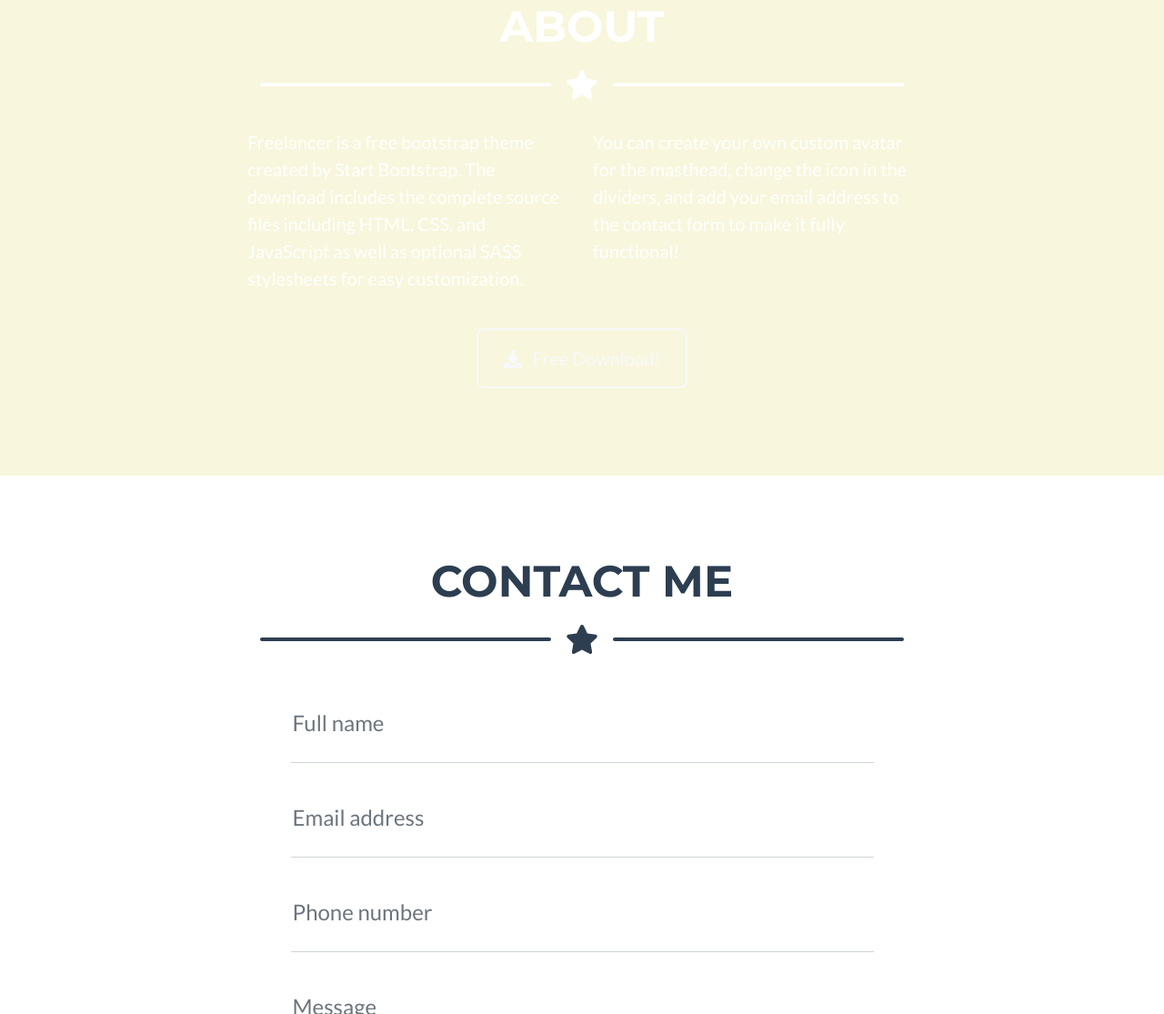
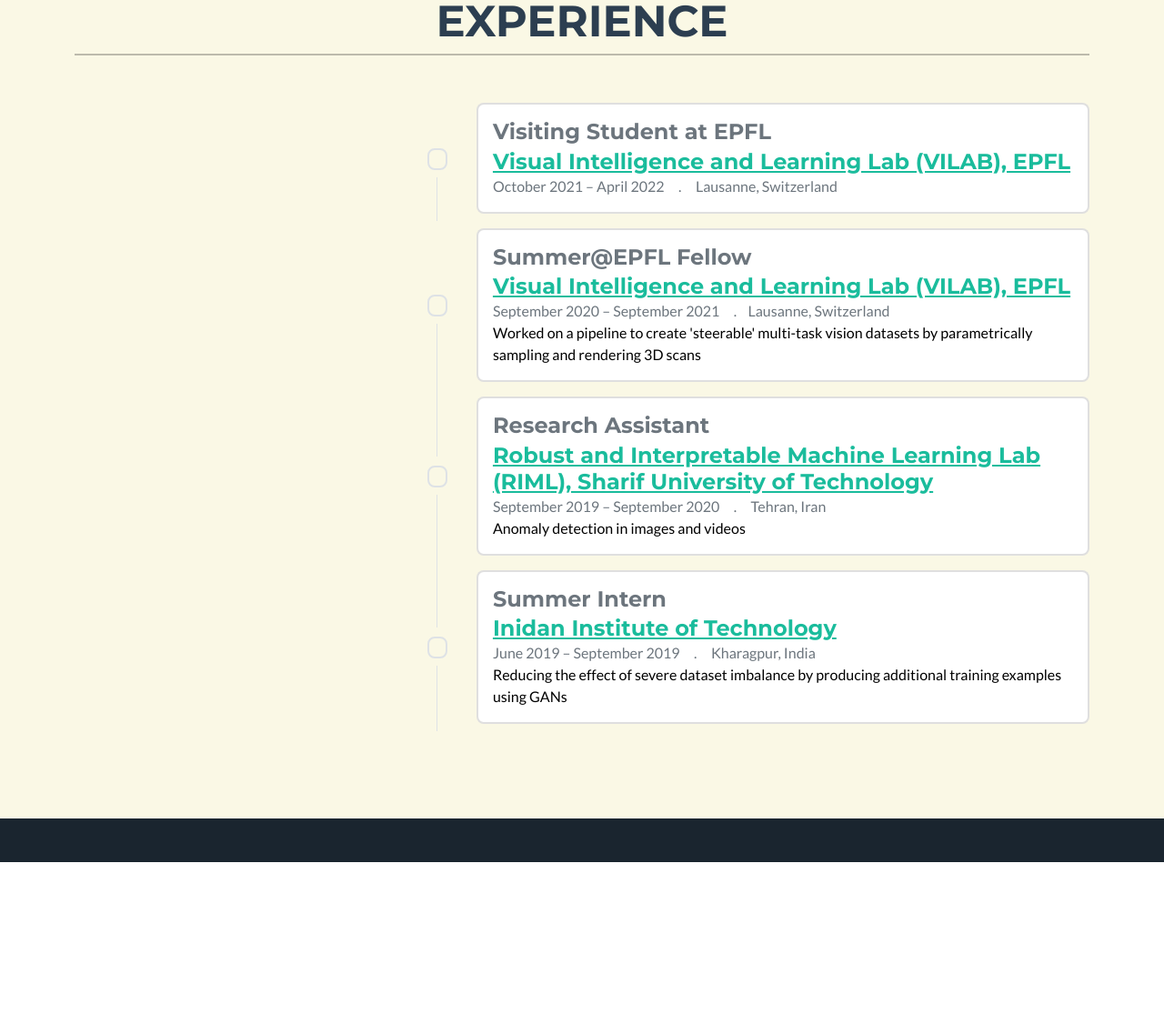
Before and after one commit to Ainaz99/Ainaz99.github.io, a plain HTML site: page index.html in a window 1280 px wide. Shown: the part 1685-2800 px from the top of the page at 91% size. After the commit the page ends 2633 px from the top, so only its background shows below. Drawn offline with nearby package versions, Linux system fonts and the light colour scheme.

Commit message:
publish version

```diff
--- a/index.html
+++ b/index.html
@@ -30,37 +30,66 @@
                 </button>
                 <div class="collapse navbar-collapse" id="navbarResponsive">
                     <ul class="navbar-nav ms-auto">
-                        <li class="nav-item mx-0 mx-lg-1"><a class="nav-link py-3 px-0 px-lg-3 rounded" href="#portfolio">Publications</a></li>
-                        <li class="nav-item mx-0 mx-lg-1"><a class="nav-link py-3 px-0 px-lg-3 rounded" href="#about">About</a></li>
-                        <li class="nav-item mx-0 mx-lg-1"><a class="nav-link py-3 px-0 px-lg-3 rounded" href="#contact">Contact</a></li>
+                        <li class="nav-item mx-0 mx-lg-1"><a class="nav-link py-3 px-0 px-lg-3 rounded" href="#publications">Publications</a></li>
+                        <li class="nav-item mx-0 mx-lg-1"><a class="nav-link py-3 px-0 px-lg-3 rounded" href="#experience">Experience</a></li>
+                        <!-- <li class="nav-item mx-0 mx-lg-1"><a class="nav-link py-3 px-0 px-lg-3 rounded" href="#contact">Contact</a></li> -->
                     </ul>
                 </div>
             </div>
         </nav>
         <!-- Masthead-->
-        <header class="masthead bg-primary text-black text-center">
-            <div class="container d-flex align-items-center flex-column">
-                <!-- Masthead Avatar Image-->
-                <img class="masthead-avatar mb-5" src="assets/img/profile.png" alt="..." />
-                <!-- Masthead Heading-->
-                <h1 class="masthead-heading mb-0">Hi! I'm Ainaz Eftekhar.</h1>
-                <!-- Icon Divider-->
-                <hr>
-                <!-- <div class="divider-custom divider-light"> -->
-                    <!-- <div class="divider-custom-line"></div> -->
-                    <!-- <div class="divider-custom-icon"><i class="fas fa-star"></i></div> -->
-                    <!-- <div class="divider-custom-line"></div> -->
-                <!-- </div> -->
-                <!-- Masthead Subheading-->
-                <p class="masthead-subheading font-weight-light mb-0">
-                    I'm a last-year bachelor student in computer engineering at Sharif University of Technology. <br>
-                    I'm also a visiting student at EPFL working in <a class="text-warning" href="https://vilab.epfl.ch">
-                    Visual Intelligence and Learning Laboratory (VILAB)</a> under supervision of <a class="text-warning" href="https://vilab.epfl.ch/zamir/">Amir Zamir</a>.
+
+
+        <header class="masthead bg-primary text-center">
+            <div class="container">
+              <div class="row">
+                <div class="col-md-3 element">
+                  <!-- Masthead Avatar Image -->
+                  <img class="masthead-avatar img-fluid rounded-circle mb-2" src="assets/img/profile.png" alt="">
+                  <div class="mt-2 mb-1 text-center">
+                    <a class="btn btn-outline-primary btn-social ml-1 mb-1" href="mailto:ainaz.eftekhar@gmail.com">
+                      <i class="fas fa-envelope"></i>
+                    </a>
+                    <a class="btn btn-outline-primary btn-social ml-1 mb-1" href="https://www.linkedin.com/in/ainaz-eftekhar-030552171/" target="_blank">
+                      <i class="fab fa-fw fa-linkedin-in"></i>
+                    </a>
+                    <a class="btn btn-outline-primary btn-social ml-1 mb-1" href="https://github.com/Ainaz99" target="_blank">
+                      <i class="fab fa-github"></i>
+                    </a>
+                  </div>
+
+                </div>
+                <div class="col-md-7 element text-left text-black">
+                  <h2 class="masthead-heading mt-2 mb-4">Hi! I'm Ainaz Eftekhar. </h2>
+
+
+                  <p style="font-size:20px;">
+                    I am a last-year bachelor student in computer engineering at Sharif University of Technology.
+                    I'm also a visiting student at EPFL working in 3D computer vision in <a href="https://vilab.epfl.ch" target="_blank" class="font-underline">
+                    Visual Intelligence and Learning Laboratory (VILAB)</a>, under supervision of
+                    <a href="https://vilab.epfl.ch/zamir/" target="_blank" class="font-underline"> Amir Zamir</a>. I'm planning to start my graduate studies
+                    from Fall 2022.
                   </p>
+
+                  <p style="font-size:20px;">
+                    My research interest lies at the intersection of computer vision (especially 3D vision) and machine learning.
+                    We all live in a 3D world. If we want agents that can actively perceive and interact
+                    with their environment, we should be able to build systems that can understand the
+                    3D structure of the world from the 2-dimensional images captured by cameras.
+                  </p>
+
+
+                </div>
+              </div>
             </div>
           </header>
+
+
+
+
+
         <!-- Portfolio Section-->
-        <section class="page-section portfolio" id="portfolio">
+        <section class="page-section portfolio" id="publications">
             <div class="container">
                 <!-- Portfolio Section Heading-->
                 <h2 class="page-section-heading text-center text-uppercase text-secondary mb-0">Publications</h2>
@@ -144,138 +173,189 @@
 
 
 
+
+
         <!-- About Section-->
-        <section class="page-section bg-primary text-white mb-0" id="about">
+        <section class="page-section bg-primary text-black mb-0" id="experience">
             <div class="container">
                 <!-- About Section Heading-->
-                <h2 class="page-section-heading text-center text-uppercase text-white">About</h2>
+                <h2 class="page-section-heading text-center text-uppercase text-secondary mb-0">Experience</h2>
                 <!-- Icon Divider-->
+                <hr>
                 <div class="divider-custom divider-light">
-                    <div class="divider-custom-line"></div>
-                    <div class="divider-custom-icon"><i class="fas fa-star"></i></div>
-                    <div class="divider-custom-line"></div>
+
                 </div>
                 <!-- About Section Content-->
                 <div class="row">
-                    <div class="col-lg-4 ms-auto"><p class="lead">Freelancer is a free bootstrap theme created by Start Bootstrap. The download includes the complete source files including HTML, CSS, and JavaScript as well as optional SASS stylesheets for easy customization.</p></div>
-                    <div class="col-lg-4 me-auto"><p class="lead">You can create your own custom avatar for the masthead, change the icon in the dividers, and add your email address to the contact form to make it fully functional!</p></div>
+                    <div class="col-12 col-lg-4 section-heading">
+
+
                     </div>
-                <!-- About Section Button-->
-                <div class="text-center mt-4">
-                    <a class="btn btn-xl btn-outline-light" href="https://startbootstrap.com/theme/freelancer/">
-                        <i class="fas fa-download me-2"></i>
-                        Free Download!
-                    </a>
+                    <div class="col-12 col-lg-8">
+
+                      <div class="row experience">
+
+                        <div class="col-auto text-center flex-column d-none d-sm-flex">
+                          <div class="row h-50">
+                            <div class="col ">&nbsp;</div>
+                            <div class="col">&nbsp;</div>
+                          </div>
+                          <div class="m-2">
+                            <span class="badge badge-pill border exp-fill">&nbsp;</span>
+                          </div>
+                          <div class="row h-50">
+                            <div class="col border-right">&nbsp;</div>
+                            <div class="col">&nbsp;</div>
                           </div>
                         </div>
-        </section>
-        <!-- Contact Section-->
-        <section class="page-section" id="contact">
-            <div class="container">
-                <!-- Contact Section Heading-->
-                <h2 class="page-section-heading text-center text-uppercase text-secondary mb-0">Contact Me</h2>
-                <!-- Icon Divider-->
-                <div class="divider-custom">
-                    <div class="divider-custom-line"></div>
-                    <div class="divider-custom-icon"><i class="fas fa-star"></i></div>
-                    <div class="divider-custom-line"></div>
+
+                        <div class="col py-2">
+                          <div class="card">
+                            <div class="card-body">
+                              <h4 class="card-title exp-title text-muted mt-0 mb-1">Visiting Student at EPFL</h4>
+                              <h4 class="card-title exp-company text-muted my-0"><a href="https://vilab.epfl.ch/" target="_blank" rel="noopener">Visual Intelligence and Learning Lab (VILAB), EPFL</a></h4>
+                              <div class="text-muted exp-meta">
+                                October 2021 –
+
+                                  April 2022
+
+
+                                  <span class="middot-divider"></span>
+                                  <span>  &nbsp &nbsp   .   &nbsp &nbsp Lausanne, Switzerland</span>
+
                               </div>
-                <!-- Contact Section Form-->
-                <div class="row justify-content-center">
-                    <div class="col-lg-8 col-xl-7">
-                        <!-- * * * * * * * * * * * * * * *-->
-                        <!-- * * SB Forms Contact Form * *-->
-                        <!-- * * * * * * * * * * * * * * *-->
-                        <!-- This form is pre-integrated with SB Forms.-->
-                        <!-- To make this form functional, sign up at-->
-                        <!-- https://startbootstrap.com/solution/contact-forms-->
-                        <!-- to get an API token!-->
-                        <form id="contactForm" data-sb-form-api-token="API_TOKEN">
-                            <!-- Name input-->
-                            <div class="form-floating mb-3">
-                                <input class="form-control" id="name" type="text" placeholder="Enter your name..." data-sb-validations="required" />
-                                <label for="name">Full name</label>
-                                <div class="invalid-feedback" data-sb-feedback="name:required">A name is required.</div>
-                            </div>
-                            <!-- Email address input-->
-                            <div class="form-floating mb-3">
-                                <input class="form-control" id="email" type="email" placeholder="name@example.com" data-sb-validations="required,email" />
-                                <label for="email">Email address</label>
-                                <div class="invalid-feedback" data-sb-feedback="email:required">An email is required.</div>
-                                <div class="invalid-feedback" data-sb-feedback="email:email">Email is not valid.</div>
-                            </div>
-                            <!-- Phone number input-->
-                            <div class="form-floating mb-3">
-                                <input class="form-control" id="phone" type="tel" placeholder="(123) 456-7890" data-sb-validations="required" />
-                                <label for="phone">Phone number</label>
-                                <div class="invalid-feedback" data-sb-feedback="phone:required">A phone number is required.</div>
-                            </div>
-                            <!-- Message input-->
-                            <div class="form-floating mb-3">
-                                <textarea class="form-control" id="message" type="text" placeholder="Enter your message here..." style="height: 10rem" data-sb-validations="required"></textarea>
-                                <label for="message">Message</label>
-                                <div class="invalid-feedback" data-sb-feedback="message:required">A message is required.</div>
-                            </div>
-                            <!-- Submit success message-->
-                            <!---->
-                            <!-- This is what your users will see when the form-->
-                            <!-- has successfully submitted-->
-                            <div class="d-none" id="submitSuccessMessage">
-                                <div class="text-center mb-3">
-                                    <div class="fw-bolder">Form submission successful!</div>
-                                    To activate this form, sign up at
-                                    <br />
-                                    <a href="https://startbootstrap.com/solution/contact-forms">https://startbootstrap.com/solution/contact-forms</a>
-                                </div>
-                            </div>
-                            <!-- Submit error message-->
-                            <!---->
-                            <!-- This is what your users will see when there is-->
-                            <!-- an error submitting the form-->
-                            <div class="d-none" id="submitErrorMessage"><div class="text-center text-danger mb-3">Error sending message!</div></div>
-                            <!-- Submit Button-->
-                            <button class="btn btn-primary btn-xl disabled" id="submitButton" type="submit">Send</button>
-                        </form>
+                              <div class="card-text"></div>
                             </div>
                           </div>
                         </div>
-        </section>
-        <!-- Footer-->
-        <footer class="footer text-center">
-            <div class="container">
-                <div class="row">
-                    <!-- Footer Location-->
-                    <div class="col-lg-4 mb-5 mb-lg-0">
-                        <h4 class="text-uppercase mb-4">Location</h4>
-                        <p class="lead mb-0">
-                            2215 John Daniel Drive
-                            <br />
-                            Clark, MO 65243
-                        </p>
                       </div>
-                    <!-- Footer Social Icons-->
-                    <div class="col-lg-4 mb-5 mb-lg-0">
-                        <h4 class="text-uppercase mb-4">Around the Web</h4>
-                        <a class="btn btn-outline-light btn-social mx-1" href="#!"><i class="fab fa-fw fa-facebook-f"></i></a>
-                        <a class="btn btn-outline-light btn-social mx-1" href="#!"><i class="fab fa-fw fa-twitter"></i></a>
-                        <a class="btn btn-outline-light btn-social mx-1" href="#!"><i class="fab fa-fw fa-linkedin-in"></i></a>
-                        <a class="btn btn-outline-light btn-social mx-1" href="#!"><i class="fab fa-fw fa-dribbble"></i></a>
+
+                      <div class="row experience">
+
+                        <div class="col-auto text-center flex-column d-none d-sm-flex">
+                          <div class="row h-50">
+                            <div class="col ">&nbsp;</div>
+                            <div class="col">&nbsp;</div>
                           </div>
-                    <!-- Footer About Text-->
-                    <div class="col-lg-4">
-                        <h4 class="text-uppercase mb-4">About Freelancer</h4>
-                        <p class="lead mb-0">
-                            Freelance is a free to use, MIT licensed Bootstrap theme created by
-                            <a href="http://startbootstrap.com">Start Bootstrap</a>
-                            .
-                        </p>
+                          <div class="m-2">
+                            <span class="badge badge-pill border exp-fill">&nbsp;</span>
+                          </div>
+                          <div class="row h-50">
+                            <div class="col border-right">&nbsp;</div>
+                            <div class="col">&nbsp;</div>
+                          </div>
+                        </div>
+
+                        <div class="col py-2">
+                            <div class="card">
+                              <div class="card-body">
+                                <h4 class="card-title exp-title text-muted mt-0 mb-1">Summer@EPFL Fellow</h4>
+                                <h4 class="card-title exp-company text-muted my-0"><a href="https://vilab.epfl.ch/" target="_blank" rel="noopener">Visual Intelligence and Learning Lab (VILAB), EPFL</a></h4>
+                                <div class="text-muted exp-meta">
+                                  September 2020 –
+
+                                    September 2021
+
+
+                                    <span class="middot-divider"></span>
+                                    <span> &nbsp &nbsp . &nbsp &nbspLausanne, Switzerland</span>
+
+                                </div>
+                                <div class="card-text">Worked on a pipeline to create 'steerable' multi-task vision datasets
+                                     by parametrically sampling and rendering 3D scans</div>
                               </div>
                             </div>
                           </div>
-        </footer>
+                      </div>
+
+                      <div class="row experience">
+
+                        <div class="col-auto text-center flex-column d-none d-sm-flex">
+                          <div class="row h-50">
+                            <div class="col border-right">&nbsp;</div>
+                            <div class="col">&nbsp;</div>
+                          </div>
+                          <div class="m-2">
+                            <span class="badge badge-pill border ">&nbsp;</span>
+                          </div>
+                          <div class="row h-50">
+                            <div class="col border-right">&nbsp;</div>
+                            <div class="col">&nbsp;</div>
+                          </div>
+                        </div>
+
+                        <div class="col py-2">
+                          <div class="card">
+                            <div class="card-body">
+                              <h4 class="card-title exp-title text-muted mt-0 mb-1">Research Assistant</h4>
+                              <h4 class="card-title exp-company text-muted my-0"><a href="" target="_blank" rel="noopener">Robust and Interpretable Machine Learning Lab (RIML), Sharif University of Technology</a></h4>
+                              <div class="text-muted exp-meta">
+                                September 2019 –
+
+                                  September 2020
+
+
+                                  <span class="middot-divider"></span>
+                                  <span> &nbsp &nbsp . &nbsp &nbsp Tehran, Iran</span>
+
+                              </div>
+                              <div class="card-text">Anomaly detection in images and videos</div>
+                            </div>
+                          </div>
+                        </div>
+                      </div>
+
+                      <div class="row experience">
+
+                        <div class="col-auto text-center flex-column d-none d-sm-flex">
+                          <div class="row h-50">
+                            <div class="col border-right">&nbsp;</div>
+                            <div class="col">&nbsp;</div>
+                          </div>
+                          <div class="m-2">
+                            <span class="badge badge-pill border ">&nbsp;</span>
+                          </div>
+                          <div class="row h-50">
+                            <div class="col border-right">&nbsp;</div>
+                            <div class="col">&nbsp;</div>
+                          </div>
+                        </div>
+
+                        <div class="col py-2">
+                          <div class="card">
+                            <div class="card-body">
+                              <h4 class="card-title exp-title text-muted mt-0 mb-1">Summer Intern</h4>
+                              <h4 class="card-title exp-company text-muted my-0"><a href="http://cse.iitkgp.ac.in" target="_blank" rel="noopener">Inidan Institute of Technology</a></h4>
+                              <div class="text-muted exp-meta">
+                                June 2019 –
+
+                                  September 2019
+
+
+                                  <span class="middot-divider"></span>
+                                  <span> &nbsp &nbsp . &nbsp &nbsp Kharagpur, India</span>
+
+                              </div>
+                              <div class="card-text">Reducing the effect of severe dataset imbalance by producing additional training examples using GANs </div>
+                            </div>
+                          </div>
+                        </div>
+                      </div>
+
+
+
+
+                    </div>
+                  </div>
+
+
+            </div>
+        </section>
+
+
         <!-- Copyright Section-->
         <div class="copyright py-4 text-center text-white">
-            <div class="container"><small>Copyright &copy; Your Website 2021</small></div>
+            <!-- <div class="container"><small> &copy; 2021 Ainaz Eftekhar</small></div> -->
         </div>
         <!-- Portfolio Modals-->
         <!-- Portfolio Modal 1-->
@@ -304,7 +384,7 @@
                                     <!-- <div class="embed-responsive embed-responsive-16by9" alt="...">
                                         <iframe width="420" height="315" src="https://www.youtube.com/embed/jAXaASBB5N0" frameborder="0" allowfullscreen></iframe>
                                     </div> -->
-                                    <img class="img-fluid" src="assets/img/publications/teaser-cut.gif" alt="this slowpoke moves" />
+                                    <img class="img-fluid rounded mb-5" src="assets/img/publications/teaser-cut.gif" alt="..." />
 
                                     <!-- Portfolio Modal - Text-->
                                     <p class="mb-4">
```
Also changed, not shown: custom.css, 1 other file. Lines whose indentation alone changed are shown as unchanged.
